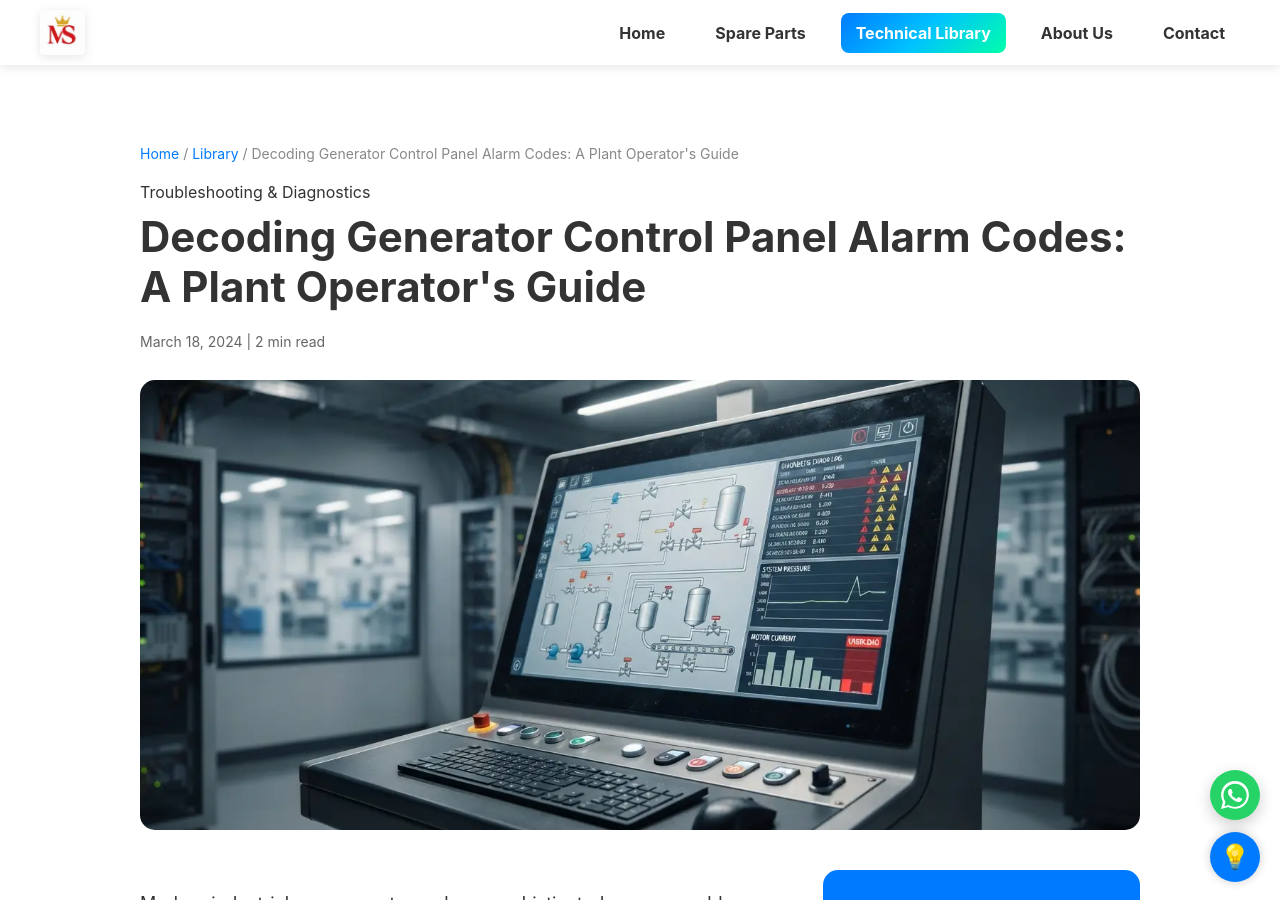
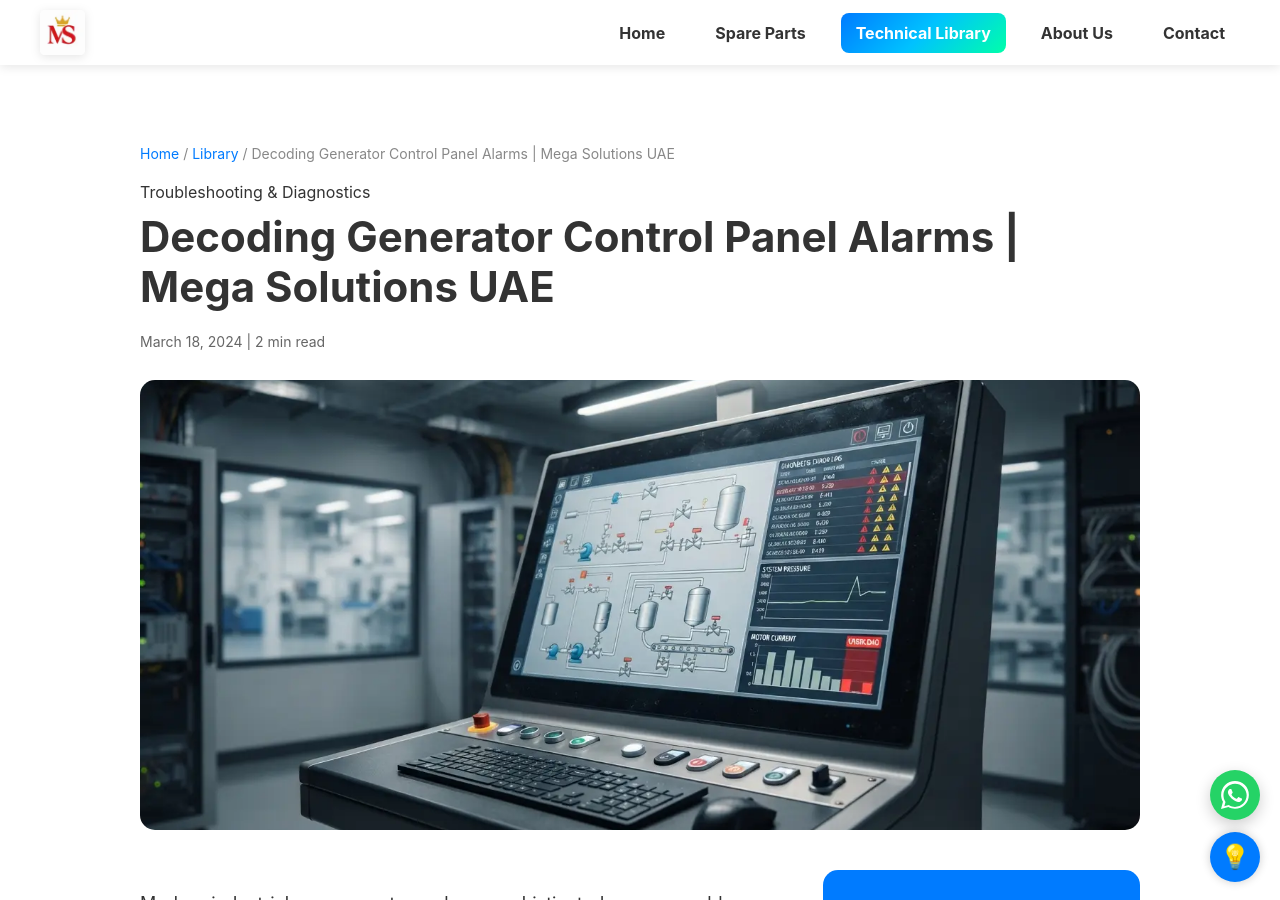
Before and after one commit to Khisal786/Mega-Solutions-UAE, a Jekyll site: the page built from _posts/2024-03-18-decoding-generator-control-panel-alarm-codes.md, in a window 1280 px wide and 900 px high. Built offline with Jekyll 4.4.1, drawn with Linux system fonts in a browser that asks for light colours.

Commit message:
Update post title for generator alarm codes guide

```diff
--- a/_posts/2024-03-18-decoding-generator-control-panel-alarm-codes.md
+++ b/_posts/2024-03-18-decoding-generator-control-panel-alarm-codes.md
@@ -1,6 +1,6 @@
 ---
 layout: post
-title: "Decoding Generator Control Panel Alarm Codes: A Plant Operator's Guide"
+title: "Decoding Generator Control Panel Alarms | Mega Solutions UAE"
 date: 2024-03-18
 image: /assets/images/blog/decoding-generator-control-panel-alarms.webp
 description: "An expert diagnostic guide on interpreting digital controller alarm codes, understanding warning priorities, and responding to system faults."
```
